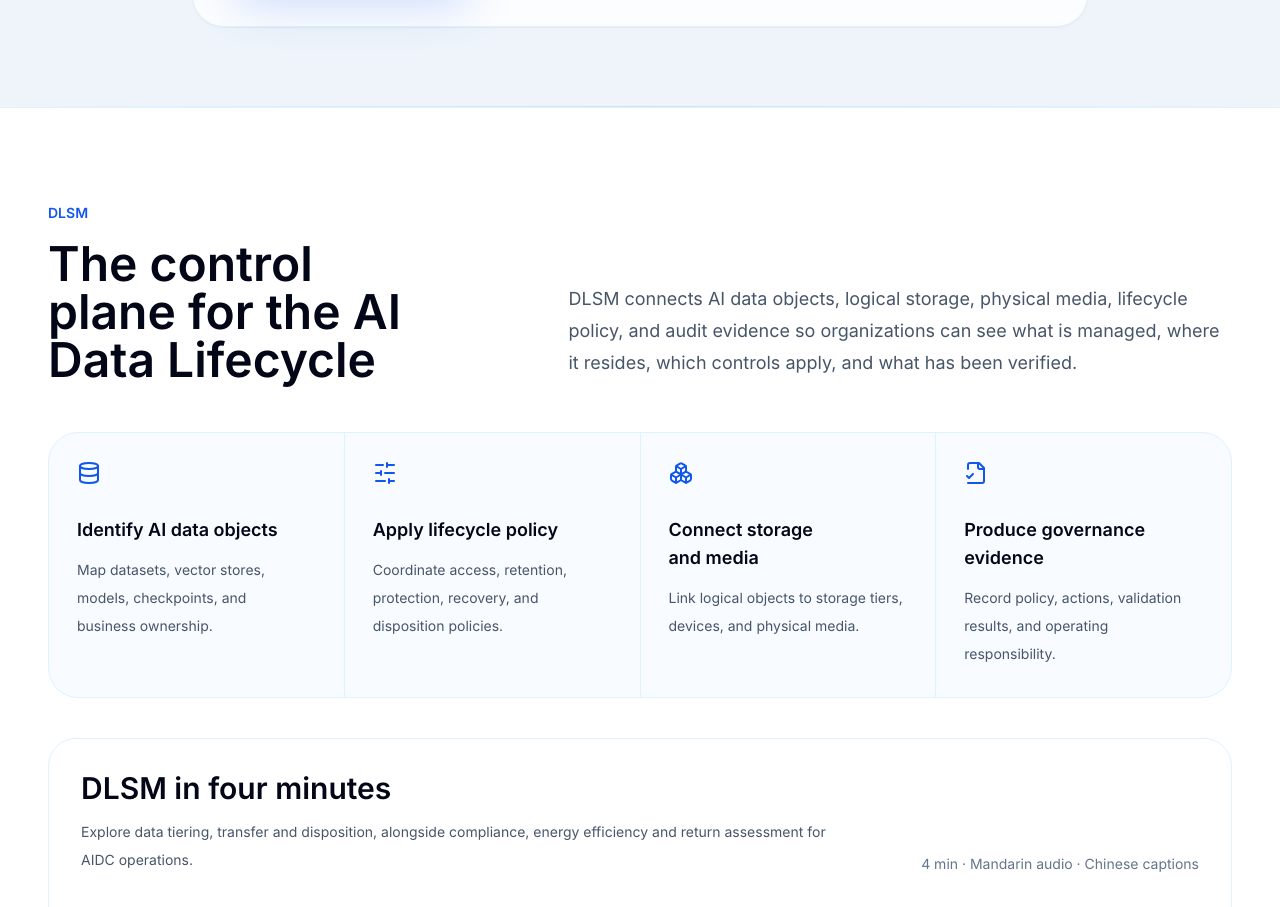
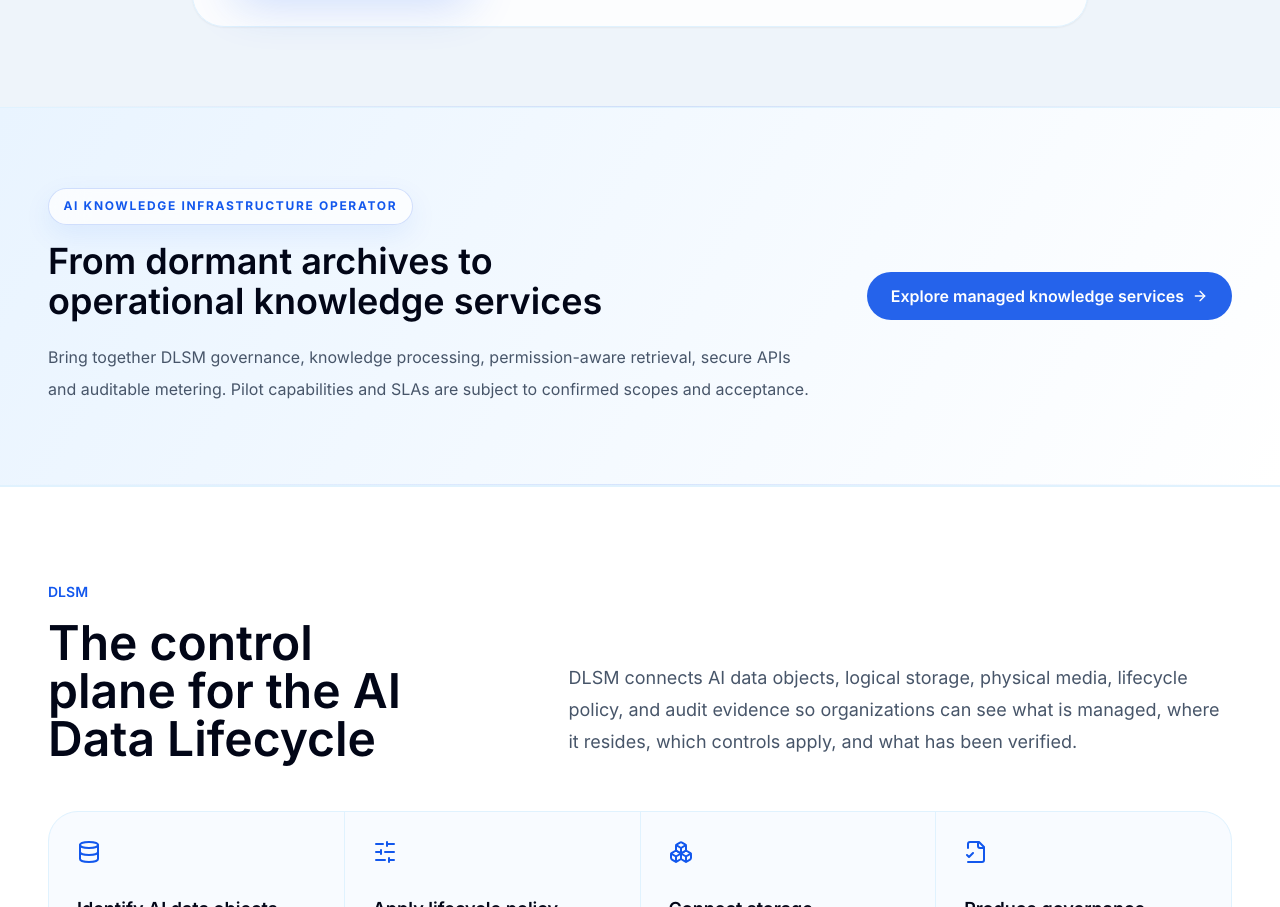
Before and after one commit to Sparkaihk/spark-ai-website, a Next.js app: page / in a window 1280 px wide. Shown: the part 4335-5242 px from the top of the page. Built offline with nearby package versions, Linux system fonts and the light colour scheme; no server answers; grey boxes are pictures that could not be loaded.

Commit message:
feat: introduce knowledge operator value proposition on homepage

```diff
--- a/app/(site)/page.tsx
+++ b/app/(site)/page.tsx
@@ -24,6 +24,7 @@ import { Container } from "@/components/design-system/container";
 import { KnowledgePositioning, KnowledgePhilosophy } from "@/components/sections/knowledge-design";
 import { HeroSection } from "@/components/home/hero-section";
 import { T } from "@/components/site/translated-text";
+import { LocalizedText } from "@/components/site/localized-text";
 import { Button } from "@/components/ui/button";
 import type { TranslationKey } from "@/i18n/dictionary";
 
@@ -142,6 +143,19 @@ export default function HomePage() {
         </Container>
       </section>
 
+      <section className="border-y border-sky-100 bg-[linear-gradient(120deg,#e9f4ff,#ffffff)] py-16 sm:py-20">
+        <Container>
+          <div className="grid gap-8 lg:grid-cols-[1fr_auto] lg:items-center">
+            <div>
+              <p className="premium-eyebrow"><LocalizedText zh="AI 知识基础设施运营商" en="AI Knowledge Infrastructure Operator" /></p>
+              <h2 className="mt-4 text-3xl font-semibold leading-tight text-slate-950 sm:text-4xl"><LocalizedText zh="让冷数据从被动保存，走向可运营的知识服务" en="From dormant archives to operational knowledge services" /></h2>
+              <p className="mt-5 max-w-3xl leading-8 text-slate-600"><LocalizedText zh="以 DLSM 治理、知识加工、权限感知检索、安全 API 和计量对账形成服务闭环。当前以企业试点验证为主，能力与 SLA 以实际合同及验收为准。" en="Bring together DLSM governance, knowledge processing, permission-aware retrieval, secure APIs and auditable metering. Pilot capabilities and SLAs are subject to confirmed scopes and acceptance." /></p>
+            </div>
+            <Link href="/knowledge-services" className="inline-flex w-fit items-center gap-2 rounded-full bg-blue-600 px-6 py-3 font-semibold text-white hover:bg-blue-700"><LocalizedText zh="查看运营服务体系" en="Explore managed knowledge services" /><ArrowRight className="size-4" aria-hidden="true" /></Link>
+          </div>
+        </Container>
+      </section>
+
       <DlsmBusinessSection />
 
       <section className="bg-white py-16"><Container><T id="workflow.title" as="h2" className="text-3xl font-semibold" /><T id="workflow.intro" as="p" className="mt-5 max-w-3xl text-base leading-8 text-slate-600" /><Button asChild variant="outline" className="mt-6"><Link href="/principles#knowledge-workflow"><T id="principles.workflowCta" /><ArrowRight aria-hidden="true" /></Link></Button></Container></section>
```
